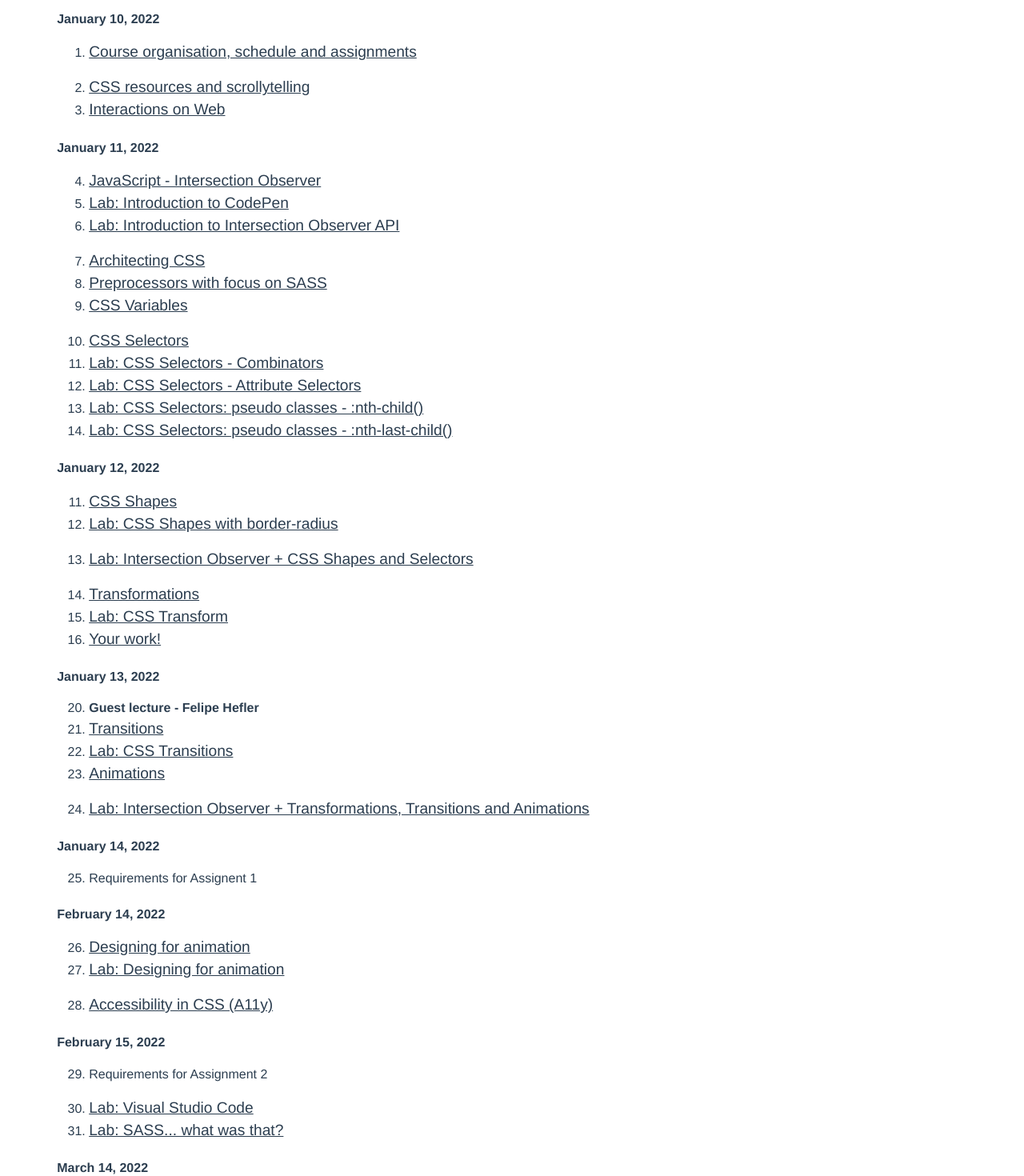
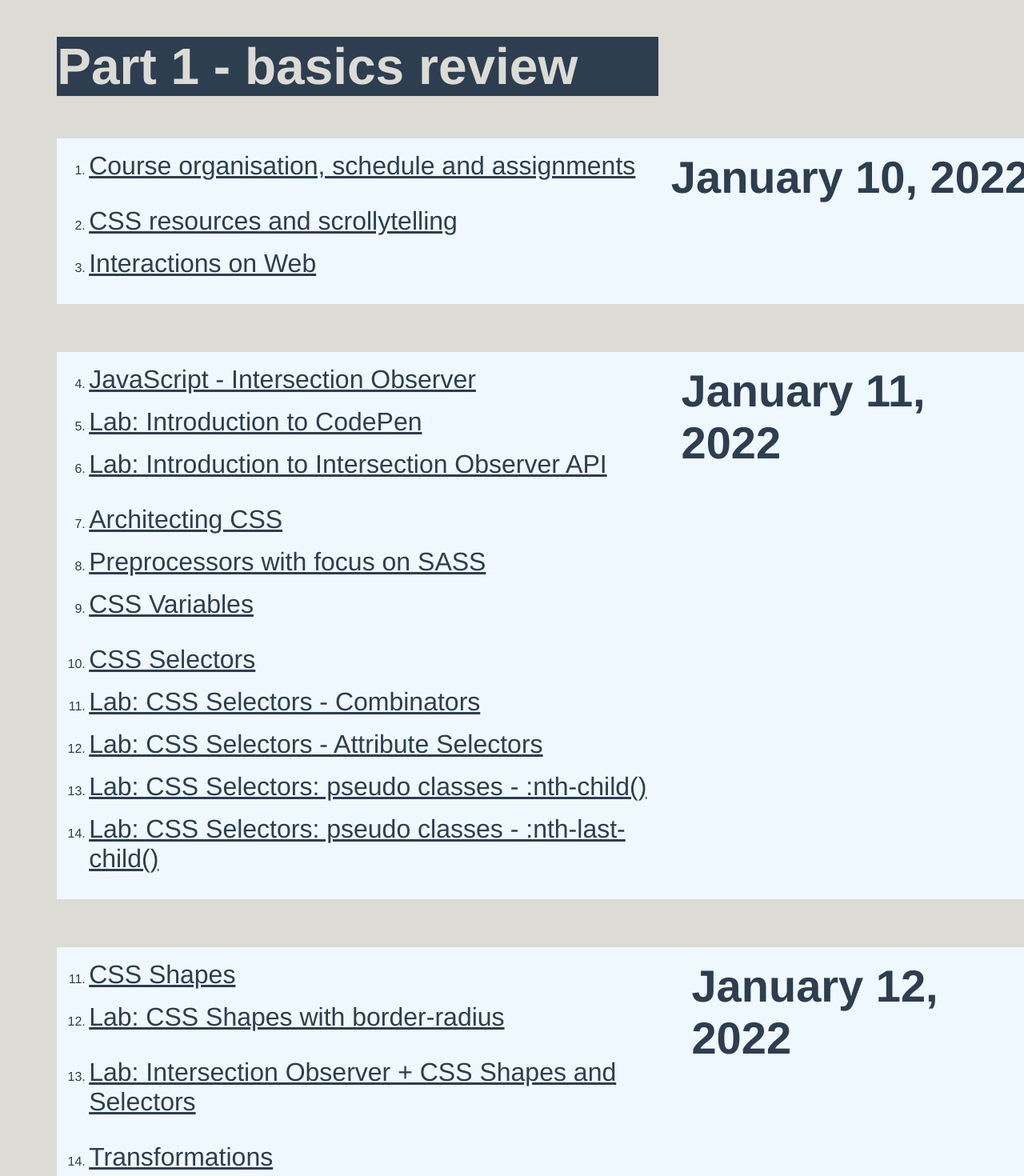
Before and after one commit to aniWeyn/advancedcss2023, a Vue app: page /#/ in a window 1280 px wide. Shown: the part 620-2090 px from the top of the page at 80% size. Built offline with nearby package versions, Linux system fonts and the light colour scheme.

Commit message:
looks updates

```diff
--- a/src/assets/styles/_layout.scss
+++ b/src/assets/styles/_layout.scss
@@ -53,3 +53,7 @@
       padding-right: 5%;
     }
   }
+
+  html{
+    background-color: #DCDCD5;
+  }
--- a/src/assets/styles/index.css
+++ b/src/assets/styles/index.css
@@ -68,6 +68,10 @@
     padding-left: 5%;
     padding-right: 5%;
   }
+}
+
+html {
+  background-color: #DCDCD5;
 }
 
 body {
--- a/src/views/Home.vue
+++ b/src/views/Home.vue
@@ -6,7 +6,14 @@
             <hr>
       </div>
       <div class="list">
-      <h4>January 10, 2022</h4>
+        <div class="subtitle">
+      <h2>Part 1 - basics review</h2>
+        </div>
+      <div class="day">
+       <div class="date">
+        <h4>January 10, 2022</h4>
+      </div>
+      <div class="topics">
       <ol>
         <li>
           <router-link to="/lecture00"
@@ -24,7 +31,13 @@
           <router-link to="/interactionsOnWeb">Interactions on Web</router-link>
         </li>
       </ol>
-      <h4>January 11, 2022</h4>
+      </div>
+      </div>
+      <div class="day">
+       <div class="date">
+        <h4>January 11, 2022</h4>
+      </div>
+      <div class="topics">
       <ol start="4">
         <li>
           <router-link to="/intersectionObserver"
@@ -80,7 +93,12 @@
           </router-link>
         </li>
       </ol>
-      <h4>January 12, 2022</h4>
+      </div>
+      </div>
+      <div class="day">
+       <div class="date"><h4>January 12, 2022</h4>
+       </div>
+       <div class="topics">
       <ol start="11">
         <li>
           <router-link to="/cssshapes">CSS Shapes </router-link>
@@ -111,7 +129,11 @@
           <router-link to="/labsharing1">Your work!</router-link>
         </li>
       </ol>
-      <h4>January 13, 2022</h4>
+      </div>
+      </div>
+      <div class="day">
+       <div class="date"><h4>January 13, 2022</h4></div>
+       <div class="topics">
       <ol start="20">
         <li><strong>Guest lecture - Felipe Hefler</strong></li>
         <li>
@@ -134,11 +156,22 @@
           >
         </li>
       </ol>
-      <h4>January 14, 2022</h4>
+      </div>
+      </div>
+      <div class="subtitle">
+      <h2>Part 2 - Creative use of CSS</h2>
+      </div>
+      <div class="day">
+       <div class="date"> <h4>January 14, 2022</h4></div>
+       <div class="topics">
       <ol start="25">
         <li>Requirements for Assignent 1</li>
       </ol>
-      <h4>February 14, 2022</h4>
+      </div>
+      </div>
+      <div class="day">
+       <div class="date"><h4>February 14, 2022</h4></div>
+       <div class="topics">
       <ol start="26">
         <li>
           <router-link to="designingForAnimation"
@@ -158,7 +191,11 @@
           </router-link>
         </li>
       </ol>
-      <h4>February 15, 2022</h4>
+      </div>
+      </div>
+      <div class="day">
+       <div class="date"><h4>February 15, 2022</h4></div>
+       <div class="topics">
       <ol start="29">
         <li>
           Requirements for Assignment 2
@@ -176,8 +213,11 @@
           >
         </li>
       </ol>
-
-      <h4>March 14, 2022</h4>
+      </div>
+      </div>
+      <div class="day">
+       <div class="date"><h4>March 14, 2022</h4></div>
+       <div class="topics">
       <ol start="32">
         <li>
           <router-link to="/svg">Introduction to SVG </router-link>
@@ -208,13 +248,21 @@
           >
         </li>
       </ol>
-      <h4>March 15, 2022</h4>
+      </div>
+      </div>
+      <div class="day">
+       <div class="date"><h4>March 15, 2022</h4></div>
+       <div class="topics">
       <ol start="38">
         <li>
           Requirements for Assignment 3
         </li>
       </ol>
-      <h4>April 4, 2022</h4>
+      </div>
+      </div>
+      <div class="day">
+       <div class="date"><h4>April 4, 2022</h4></div>
+       <div class="topics">
       <ol start="39">
         <li>
           <router-link to="/scrollama">
@@ -264,8 +312,11 @@
           Prepresentations of Assignmnet 3 within groups
         </li>
       </ol>
-
-      <h4>April 25, 2022</h4>
+      </div>
+      </div>
+      <div class="day">
+       <div class="date"><h4>April 25, 2022</h4></div>
+       <div class="topics">
       <ol start="48">
         <li>
           <router-link to="/rootsofwebandcss">
@@ -307,6 +358,8 @@
         <li>Individual Report</li>
       </ol>
       </div>
+      </div>
+      </div>
     </article>
     <!--     <Navigation /> -->
   </div>
@@ -345,12 +398,16 @@ export default {
 hr {
   animation: 2s ease-out 0s 1 leftRight;
   width: 100%;
+  border-bottom-width: 0px;
 }
 
 
 @keyframes slideUp {
   0% {
     min-height: 100vh;
+  }
+  90% {
+    min-height: 90vh;
   }
   100% {
     min-height: 50vh;
@@ -359,7 +416,7 @@ hr {
 
 .slide1 {
   min-height: 50vh;
-  animation: 2s ease-out 0s 1 slideUp;
+  animation: 4s ease-out 0s 1 slideUp;
 }
 
 @keyframes welcome {
@@ -367,7 +424,7 @@ hr {
     opacity: 0;
   }
   90%{
-    opacity: 0.7;
+    opacity: 0.1;
   }
   100% {
     opacity: 1;
@@ -382,11 +439,39 @@ hr {
 }
 
 .list a{
-  font-weight: 400;
-  font-size: 1.2rem;
+  font-weight: 500;
+  font-size: 2rem;
+  color: #2c3e50;
 }
 
 .list li{
-  padding-bottom: 6px;
+  padding-bottom: 16px;
+  color: #2c3e50;
+}
+
+h2{
+  font-size: 4rem;
+  font-weight: 900;
+  color: #DCDCD5;
+}
+
+.subtitle{
+  background-color: #2c3e50;
+}
+
+.day{
+    background-color: aliceblue;
+    width: 95vw;
+    display: flex;
+    justify-content: space-between;
+    flex-direction: row-reverse;
+    align-items: flex-start;
+    margin-bottom: 60px;
+}
+
+.date > h4{
+  font-size: 3.5rem;
+  margin-top: 16px;
+  font-weight: 900;
 }
 </style>
```
Also changed, not shown: 1 other file (tests, documents, lock files or other folders).
